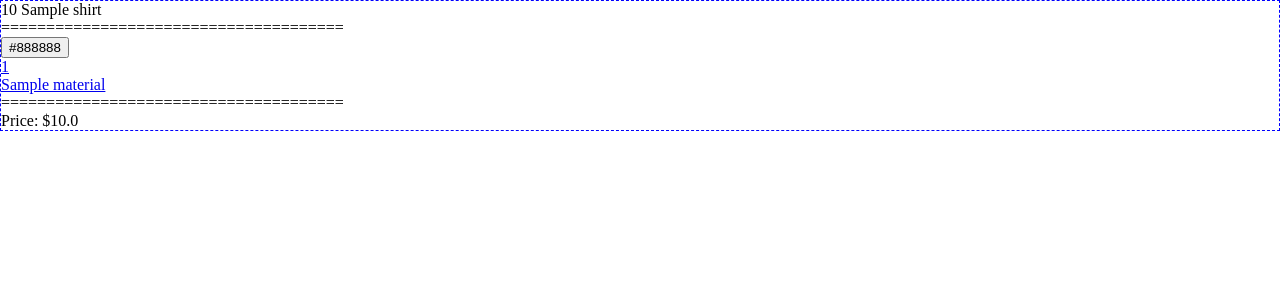
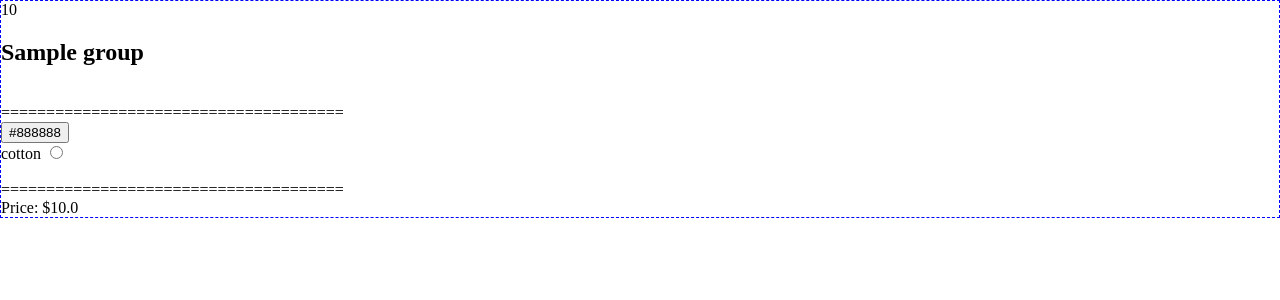
Before and after one commit to serhiibelman/Market, a Django app: template shirts/templates/shirts/shirts-detail.html in a window 1280 px wide. Shown: the part 48-348 px from the top of the page. Run offline with Django 3.2, Linux system fonts and the light colour scheme; tables that the repository leaves empty hold one stand-in row (values such as "Sample post"); the template is opened without the code that fills it: values that come from a table or form of the project are taken from there, most other values are stand-ins (such as "Sample title", 1, 10 or a date in 2020).

Commit message:
Update models and views

```diff
--- a/shirts/models.py
+++ b/shirts/models.py
@@ -10,10 +10,15 @@ def upload_location(instance, filename):
 
 
 class Group(models.Model):
-    name = models.CharField(max_length=50)
+    name = models.CharField(max_length=50, unique=True)
+    slug = models.SlugField(max_length=50)
 
     def __str__(self):
         return '{}'.format(self.name)
+
+    def save(self, *args, **kwargs):
+        self.slug = slugify(self.name)
+        super().save(*args, **kwargs)
 
 
 class Shirt(models.Model):
@@ -54,7 +59,8 @@ class Shirt(models.Model):
 
     def get_absolute_url(self):
         from django.urls import reverse
-        return reverse('shirts:shirts_detail', kwargs={'slug': self.slug})
+        kwargs = {'slug': self.group.slug, 'color': self.color}
+        return reverse('shirts:shirts_detail', kwargs=kwargs)
 
 
 def create_slug(instance, new_slug=None):
--- a/shirts/templates/shirts/shirts-detail.html
+++ b/shirts/templates/shirts/shirts-detail.html
@@ -1,25 +1,21 @@
 {% extends 'base.html' %}
 
 {% block content %}
-{{ shirt.title }}
+<h2>{{ group.name }}</h2>
 <br>
 ======================================
 <br>
 {% for color in colors %}
-    <a href="{{ shirt.get_absolute_url }}"><button type="radio">{{ color }}</button></a>
+    <a href="{% url 'shirts:shirts_detail' group.slug color %}"><button type="radio">{{ color }}</button></a>
 {% endfor %}
 <br>
 <!-- radio button materials -->
-<!-- radio button sizes -->
-
-{% for size in sizes %}
-    <a href="{% url 'shirts:shirts_detail' shirt.id %}">{{ size }}</a>
+{% for material in materials %}
+    <label for="material">{{ material.material }}</label>
+    <input type="radio" name="material">
 {% endfor %}
 <br>
-
-{% for material in materials %}
-    <a href="{% url 'shirts:shirts_detail' shirt.id %}">{{ material }}</a>
-{% endfor %}
+<!-- radio button sizes -->
 
 <br>
 ======================================
--- a/shirts/urls.py
+++ b/shirts/urls.py
@@ -7,6 +7,6 @@ app_name = 'shirts'
 
 urlpatterns = [
     path('', views.shirts, name='shirts'),
-    path('detail/<str:slug>/', views.shirts_detail, name='shirts_detail'),
+    path('detail/<slug:slug>/<str:color>/', views.shirts_detail, name='shirts_detail'),
     path('create/', views.add_shirt, name='add_shirt'),
 ]
```
Also changed, not shown: shirts/views.py (+9 -15 lines).
